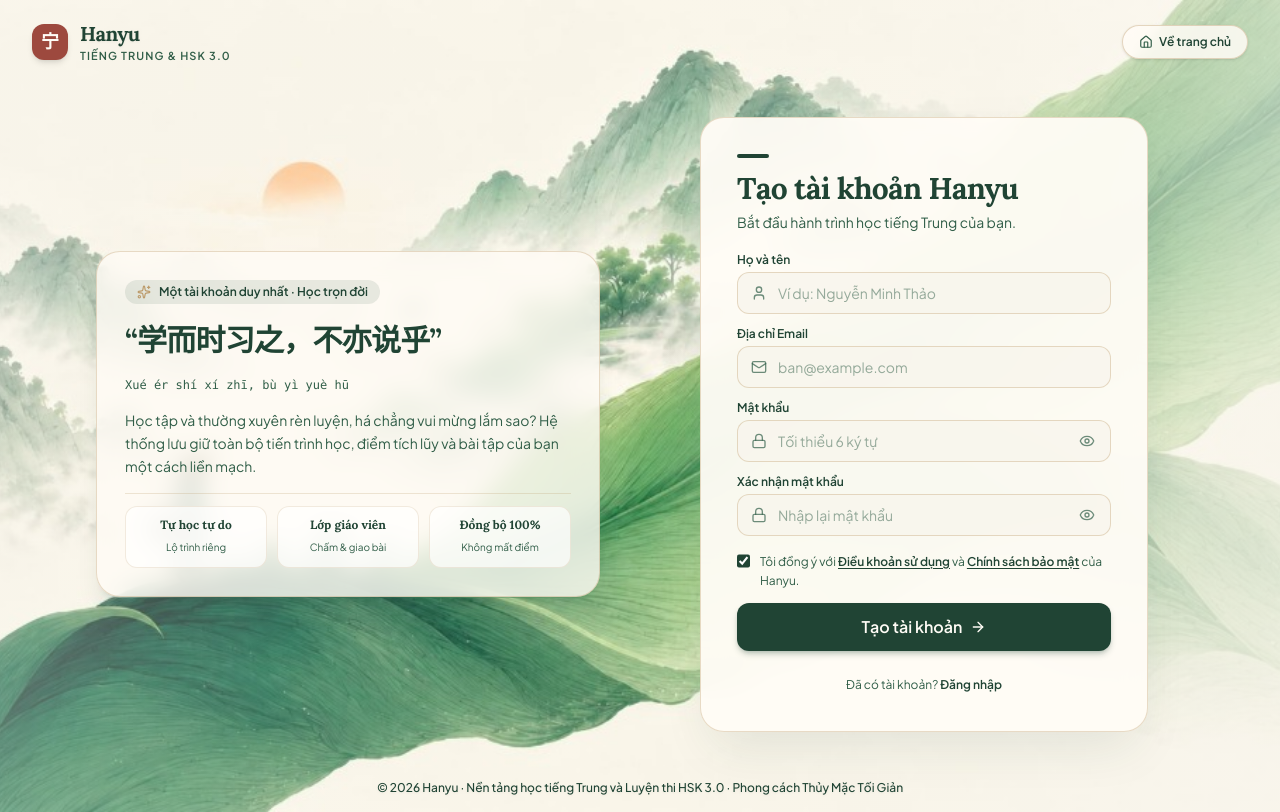
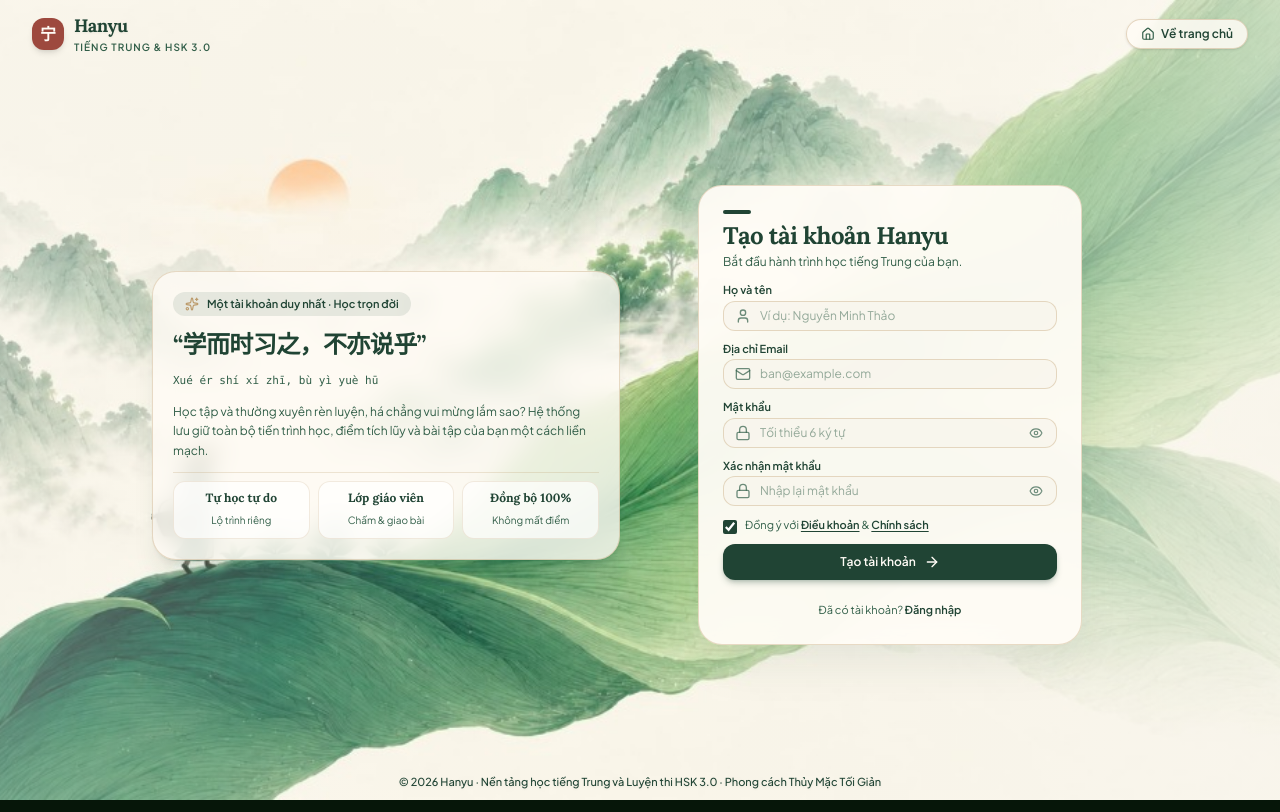
Before and after one commit to Tien263/HSK_FE, a Next.js app: page /register in a window 1280 px wide. Built offline with nearby package versions, Linux system fonts and the light colour scheme.

Commit message:
feat: implement 1920x1080 standard scaling with adaptive viewport-height fit across laptop and desktop screens

```diff
--- a/src/app/register/page.tsx
+++ b/src/app/register/page.tsx
@@ -94,7 +94,7 @@ export default function RegisterPage() {
   };
 
   return (
-    <div className="min-h-screen bg-[#F8F5ED] text-[#204434] font-sans flex flex-col justify-between selection:bg-[#204434] selection:text-[#FFFCF6] relative overflow-hidden">
+    <div className="min-h-screen lg:h-screen lg:max-h-screen flex flex-col justify-between bg-[#F8F5ED] text-[#204434] font-sans selection:bg-[#204434] selection:text-[#FFFCF6] relative overflow-y-auto lg:overflow-hidden">
 
       {/* ===================== FULL-BLEED ARTWORK BACKGROUND ===================== */}
       <div className="absolute inset-0 z-0 pointer-events-none">
@@ -109,20 +109,20 @@ export default function RegisterPage() {
       </div>
 
       {/* Top Bar */}
-      <header className="w-full max-w-7xl mx-auto px-4 sm:px-8 py-5 flex items-center justify-between z-10">
-        <Link href="/" className="flex items-center gap-3 group">
-          <div className="w-9 h-9 rounded-xl bg-[#9D493E] text-[#FFFCF6] flex items-center justify-center font-serif text-lg font-bold shadow-md group-hover:scale-105 transition-transform">
+      <header className="w-full max-w-[1920px] mx-auto px-4 sm:px-8 2xl:px-16 py-3 2xl:py-5 flex items-center justify-between z-10 shrink-0">
+        <Link href="/" className="flex items-center gap-2.5 2xl:gap-3 group">
+          <div className="w-8 h-8 2xl:w-9 2xl:h-9 rounded-xl bg-[#9D493E] text-[#FFFCF6] flex items-center justify-center font-serif text-base 2xl:text-lg font-bold shadow-md group-hover:scale-105 transition-transform">
             <span>宁</span>
           </div>
           <div>
-            <div className="font-serif font-bold text-xl text-[#204434] tracking-tight drop-shadow-xs">Hanyu</div>
-            <div className="text-[11px] text-[#315E48] tracking-widest uppercase font-semibold">Tiếng Trung & HSK 3.0</div>
+            <div className="font-serif font-bold text-lg 2xl:text-xl text-[#204434] tracking-tight drop-shadow-xs">Hanyu</div>
+            <div className="text-[10px] 2xl:text-[11px] text-[#315E48] tracking-widest uppercase font-semibold">Tiếng Trung & HSK 3.0</div>
           </div>
         </Link>
 
         <Link
           href="/"
-          className="inline-flex items-center gap-1.5 text-xs font-semibold text-[#204434] hover:text-[#183629] bg-[#FFFCF6]/85 hover:bg-[#FFFCF6] px-4 py-2 rounded-full border border-[#BC9B6B]/40 transition-all shadow-sm backdrop-blur-sm"
+          className="inline-flex items-center gap-1.5 text-xs font-semibold text-[#204434] hover:text-[#183629] bg-[#FFFCF6]/85 hover:bg-[#FFFCF6] px-3.5 2xl:px-4 py-1.5 2xl:py-2 rounded-full border border-[#BC9B6B]/40 transition-all shadow-sm backdrop-blur-sm"
         >
           <Home className="w-3.5 h-3.5 text-[#315E48]" />
           <span>Về trang chủ</span>
@@ -130,40 +130,40 @@ export default function RegisterPage() {
       </header>
 
       {/* Main 2-Column Section */}
-      <main className="w-full max-w-6xl mx-auto px-4 sm:px-8 py-4 sm:py-8 my-auto relative z-10">
-        <div className="grid grid-cols-1 lg:grid-cols-12 gap-8 lg:gap-12 items-center">
+      <main className="w-full max-w-5xl 2xl:max-w-7xl mx-auto px-4 sm:px-6 2xl:px-12 my-auto relative z-10 py-2 2xl:py-6">
+        <div className="grid grid-cols-1 lg:grid-cols-12 gap-6 2xl:gap-12 items-center">
 
           {/* Left Column (Desktop Only): Value Highlights floating on Landscape */}
-          <div className="lg:col-span-6 hidden lg:flex flex-col justify-center pr-4">
-            <div className="p-7 rounded-3xl bg-[#FFFCF6]/80 backdrop-blur-md border border-[#BC9B6B]/35 shadow-xl shadow-[#204434]/10 space-y-4">
-              <div className="inline-flex items-center gap-2 px-3 py-1 rounded-full bg-[#204434]/10 text-xs font-semibold text-[#204434]">
+          <div className="lg:col-span-6 hidden lg:flex flex-col justify-center pr-2 2xl:pr-6">
+            <div className="p-5 2xl:p-8 rounded-3xl bg-[#FFFCF6]/80 backdrop-blur-md border border-[#BC9B6B]/35 shadow-xl shadow-[#204434]/10 space-y-3 2xl:space-y-4">
+              <div className="inline-flex items-center gap-2 px-3 py-1 rounded-full bg-[#204434]/10 text-[11px] 2xl:text-xs font-semibold text-[#204434]">
                 <Sparkles className="w-3.5 h-3.5 text-[#BC9B6B]" />
                 <span>Một tài khoản duy nhất · Học trọn đời</span>
               </div>
 
-              <h2 className="font-serif text-3xl font-bold tracking-tight text-[#204434] leading-snug">
+              <h2 className="font-serif text-2xl 2xl:text-4xl font-bold tracking-tight text-[#204434] leading-snug">
                 “学而时习之，不亦说乎”
               </h2>
 
-              <p className="text-xs text-[#315E48] font-mono">
+              <p className="text-[11px] 2xl:text-xs text-[#315E48] font-mono">
                 Xué ér shí xí zhī, bù yì yuè hū
               </p>
 
-              <p className="text-sm text-[#315E48] leading-relaxed">
+              <p className="text-xs 2xl:text-sm text-[#315E48] leading-relaxed">
                 Học tập và thường xuyên rèn luyện, há chẳng vui mừng lắm sao? Hệ thống lưu giữ toàn bộ tiến trình học, điểm tích lũy và bài tập của bạn một cách liền mạch.
               </p>
 
               {/* 3 Pillars */}
-              <div className="pt-3 border-t border-[#BC9B6B]/25 grid grid-cols-3 gap-2.5 text-center">
-                <div className="p-2.5 rounded-xl bg-white/70 border border-[#BC9B6B]/20">
+              <div className="pt-2 2xl:pt-3 border-t border-[#BC9B6B]/25 grid grid-cols-3 gap-2 2xl:gap-2.5 text-center">
+                <div className="p-2 2xl:p-2.5 rounded-xl bg-white/70 border border-[#BC9B6B]/20">
                   <span className="block font-serif text-xs font-bold text-[#204434]">Tự học tự do</span>
                   <span className="text-[10px] text-[#315E48]">Lộ trình riêng</span>
                 </div>
-                <div className="p-2.5 rounded-xl bg-white/70 border border-[#BC9B6B]/20">
+                <div className="p-2 2xl:p-2.5 rounded-xl bg-white/70 border border-[#BC9B6B]/20">
                   <span className="block font-serif text-xs font-bold text-[#204434]">Lớp giáo viên</span>
                   <span className="text-[10px] text-[#315E48]">Chấm & giao bài</span>
                 </div>
-                <div className="p-2.5 rounded-xl bg-white/70 border border-[#BC9B6B]/20">
+                <div className="p-2 2xl:p-2.5 rounded-xl bg-white/70 border border-[#BC9B6B]/20">
                   <span className="block font-serif text-xs font-bold text-[#204434]">Đồng bộ 100%</span>
                   <span className="text-[10px] text-[#315E48]">Không mất điểm</span>
                 </div>
@@ -172,121 +172,121 @@ export default function RegisterPage() {
           </div>
 
           {/* Right Column: Ivory Form Card */}
-          <div className="lg:col-span-6 w-full max-w-md mx-auto">
-            <div className="bg-[#FFFCF6]/95 backdrop-blur-md border border-[#BC9B6B]/35 rounded-3xl p-7 sm:p-9 shadow-2xl shadow-[#204434]/10">
+          <div className="lg:col-span-6 w-full max-w-sm 2xl:max-w-md mx-auto">
+            <div className="bg-[#FFFCF6]/95 backdrop-blur-md border border-[#BC9B6B]/35 rounded-3xl p-5 sm:p-6 2xl:p-8 shadow-2xl shadow-[#204434]/10">
 
               {/* Header */}
-              <div className="mb-5">
-                <div className="w-8 h-1 bg-[#204434] rounded-full mb-3" />
-                <h1 className="font-serif text-3xl font-bold text-[#204434] tracking-tight">
+              <div className="mb-3 2xl:mb-4">
+                <div className="w-7 2xl:w-8 h-1 bg-[#204434] rounded-full mb-1.5 2xl:mb-2.5" />
+                <h1 className="font-serif text-2xl 2xl:text-3xl font-bold text-[#204434] tracking-tight">
                   Tạo tài khoản Hanyu
                 </h1>
-                <p className="text-sm text-[#315E48] mt-1.5">
+                <p className="text-xs 2xl:text-sm text-[#315E48] mt-0.5">
                   Bắt đầu hành trình học tiếng Trung của bạn.
                 </p>
               </div>
 
               {/* Error Alert */}
               {error && (
-                <div className="mb-4 p-3.5 rounded-xl bg-[#9D493E]/10 border border-[#9D493E]/30 text-xs text-[#9D493E] font-medium flex items-start gap-2.5">
+                <div className="mb-3 p-2.5 2xl:p-3 rounded-xl bg-[#9D493E]/10 border border-[#9D493E]/30 text-xs text-[#9D493E] font-medium flex items-start gap-2">
                   <AlertCircle className="w-4 h-4 shrink-0 mt-0.5" />
                   <span>{error}</span>
                 </div>
               )}
 
               {/* Register Form */}
-              <form onSubmit={handleRegister} className="space-y-3">
+              <form onSubmit={handleRegister} className="space-y-2.5 2xl:space-y-3">
                 {/* Full Name */}
                 <div>
-                  <label className="block text-xs font-semibold text-[#204434] mb-1">
+                  <label className="block text-[11px] 2xl:text-xs font-semibold text-[#204434] mb-0.5 2xl:mb-1">
                     Họ và tên
                   </label>
                   <div className="relative flex items-center">
-                    <User className="w-4 h-4 text-[#315E48]/70 absolute left-3.5 pointer-events-none" />
+                    <User className="w-4 h-4 text-[#315E48]/70 absolute left-3 pointer-events-none" />
                     <input
                       type="text"
                       required
                       value={name}
                       onChange={(e) => setName(e.target.value)}
                       placeholder="Ví dụ: Nguyễn Minh Thảo"
-                      className="w-full bg-[#F8F5ED]/80 border border-[#BC9B6B]/35 focus:border-[#204434] focus:bg-[#FFFCF6] focus:ring-2 focus:ring-[#204434]/15 rounded-xl pl-10 pr-4 py-2.5 text-sm text-[#204434] placeholder-[#315E48]/50 outline-none transition"
+                      className="w-full bg-[#F8F5ED]/80 border border-[#BC9B6B]/35 focus:border-[#204434] focus:bg-[#FFFCF6] focus:ring-2 focus:ring-[#204434]/15 rounded-xl pl-9 pr-3.5 py-1.5 2xl:py-2 text-xs 2xl:text-sm text-[#204434] placeholder-[#315E48]/50 outline-none transition"
                     />
                   </div>
                 </div>
 
                 {/* Email */}
                 <div>
-                  <label className="block text-xs font-semibold text-[#204434] mb-1">
+                  <label className="block text-[11px] 2xl:text-xs font-semibold text-[#204434] mb-0.5 2xl:mb-1">
                     Địa chỉ Email
                   </label>
                   <div className="relative flex items-center">
-                    <Mail className="w-4 h-4 text-[#315E48]/70 absolute left-3.5 pointer-events-none" />
+                    <Mail className="w-4 h-4 text-[#315E48]/70 absolute left-3 pointer-events-none" />
                     <input
                       type="email"
                       required
                       value={email}
                       onChange={(e) => setEmail(e.target.value)}
                       placeholder="ban@example.com"
-                      className="w-full bg-[#F8F5ED]/80 border border-[#BC9B6B]/35 focus:border-[#204434] focus:bg-[#FFFCF6] focus:ring-2 focus:ring-[#204434]/15 rounded-xl pl-10 pr-4 py-2.5 text-sm text-[#204434] placeholder-[#315E48]/50 outline-none transition"
+                      className="w-full bg-[#F8F5ED]/80 border border-[#BC9B6B]/35 focus:border-[#204434] focus:bg-[#FFFCF6] focus:ring-2 focus:ring-[#204434]/15 rounded-xl pl-9 pr-3.5 py-1.5 2xl:py-2 text-xs 2xl:text-sm text-[#204434] placeholder-[#315E48]/50 outline-none transition"
                     />
                   </div>
                 </div>
 
                 {/* Password */}
                 <div>
-                  <label className="block text-xs font-semibold text-[#204434] mb-1">
+                  <label className="block text-[11px] 2xl:text-xs font-semibold text-[#204434] mb-0.5 2xl:mb-1">
                     Mật khẩu
                   </label>
                   <div className="relative flex items-center">
-                    <Lock className="w-4 h-4 text-[#315E48]/70 absolute left-3.5 pointer-events-none" />
+                    <Lock className="w-4 h-4 text-[#315E48]/70 absolute left-3 pointer-events-none" />
                     <input
                       type={showPassword ? "text" : "password"}
                       required
                       value={password}
                       onChange={(e) => setPassword(e.target.value)}
                       placeholder="Tối thiểu 6 ký tự"
-                      className="w-full bg-[#F8F5ED]/80 border border-[#BC9B6B]/35 focus:border-[#204434] focus:bg-[#FFFCF6] focus:ring-2 focus:ring-[#204434]/15 rounded-xl pl-10 pr-11 py-2.5 text-sm text-[#204434] placeholder-[#315E48]/50 outline-none transition"
+                      className="w-full bg-[#F8F5ED]/80 border border-[#BC9B6B]/35 focus:border-[#204434] focus:bg-[#FFFCF6] focus:ring-2 focus:ring-[#204434]/15 rounded-xl pl-9 pr-10 py-1.5 2xl:py-2 text-xs 2xl:text-sm text-[#204434] placeholder-[#315E48]/50 outline-none transition"
                     />
                     <button
                       type="button"
                       onClick={() => setShowPassword(!showPassword)}
                       aria-label={showPassword ? "Ẩn mật khẩu" : "Hiện mật khẩu"}
-                      className="absolute right-3.5 text-[#315E48]/70 hover:text-[#204434] transition p-0.5 cursor-pointer"
+                      className="absolute right-3 text-[#315E48]/70 hover:text-[#204434] transition p-0.5 cursor-pointer"
                     >
-                      {showPassword ? <EyeOff className="w-4 h-4" /> : <Eye className="w-4 h-4" />}
+                      {showPassword ? <EyeOff className="w-3.5 h-3.5" /> : <Eye className="w-3.5 h-3.5" />}
                     </button>
                   </div>
                 </div>
 
                 {/* Confirm Password */}
                 <div>
-                  <label className="block text-xs font-semibold text-[#204434] mb-1">
+                  <label className="block text-[11px] 2xl:text-xs font-semibold text-[#204434] mb-0.5 2xl:mb-1">
                     Xác nhận mật khẩu
                   </label>
                   <div className="relative flex items-center">
-                    <Lock className="w-4 h-4 text-[#315E48]/70 absolute left-3.5 pointer-events-none" />
+                    <Lock className="w-4 h-4 text-[#315E48]/70 absolute left-3 pointer-events-none" />
                     <input
                       type={showConfirmPassword ? "text" : "password"}
                       required
                       value={confirmPassword}
                       onChange={(e) => setConfirmPassword(e.target.value)}
                       placeholder="Nhập lại mật khẩu"
-                      className="w-full bg-[#F8F5ED]/80 border border-[#BC9B6B]/35 focus:border-[#204434] focus:bg-[#FFFCF6] focus:ring-2 focus:ring-[#204434]/15 rounded-xl pl-10 pr-11 py-2.5 text-sm text-[#204434] placeholder-[#315E48]/50 outline-none transition"
+                      className="w-full bg-[#F8F5ED]/80 border border-[#BC9B6B]/35 focus:border-[#204434] focus:bg-[#FFFCF6] focus:ring-2 focus:ring-[#204434]/15 rounded-xl pl-9 pr-10 py-1.5 2xl:py-2 text-xs 2xl:text-sm text-[#204434] placeholder-[#315E48]/50 outline-none transition"
                     />
                     <button
                       type="button"
                       onClick={() => setShowConfirmPassword(!showConfirmPassword)}
                       aria-label={showConfirmPassword ? "Ẩn mật khẩu" : "Hiện mật khẩu"}
-                      className="absolute right-3.5 text-[#315E48]/70 hover:text-[#204434] transition p-0.5 cursor-pointer"
+                      className="absolute right-3 text-[#315E48]/70 hover:text-[#204434] transition p-0.5 cursor-pointer"
                     >
-                      {showConfirmPassword ? <EyeOff className="w-4 h-4" /> : <Eye className="w-4 h-4" />}
+                      {showConfirmPassword ? <EyeOff className="w-3.5 h-3.5" /> : <Eye className="w-3.5 h-3.5" />}
                     </button>
                   </div>
                 </div>
 
                 {/* Terms agreement checkbox */}
-                <div className="pt-1">
-                  <label className="flex items-start gap-2.5 cursor-pointer select-none text-xs text-[#315E48] leading-relaxed">
+                <div className="pt-0.5">
+                  <label className="flex items-start gap-2 cursor-pointer select-none text-[11px] 2xl:text-xs text-[#315E48] leading-tight">
                     <input
                       type="checkbox"
                       checked={agreeTerms}
@@ -294,15 +294,14 @@ export default function RegisterPage() {
                       className="mt-0.5 rounded border-[#BC9B6B] text-[#204434] focus:ring-[#204434] w-3.5 h-3.5 cursor-pointer accent-[#204434]"
                     />
                     <span>
-                      Tôi đồng ý với{" "}
+                      Đồng ý với{" "}
                       <span className="text-[#204434] font-semibold underline underline-offset-2">
-                        Điều khoản sử dụng
+                        Điều khoản
                       </span>{" "}
-                      và{" "}
+                      &{" "}
                       <span className="text-[#204434] font-semibold underline underline-offset-2">
-                        Chính sách bảo mật
-                      </span>{" "}
-                      của Hanyu.
+                        Chính sách
+                      </span>
                     </span>
                   </label>
                 </div>
@@ -311,10 +310,10 @@ export default function RegisterPage() {
                 <button
                   type="submit"
                   disabled={loading}
-                  className="w-full bg-[#204434] hover:bg-[#183629] text-[#FFFCF6] font-semibold py-3 rounded-xl transition duration-200 shadow-md shadow-[#204434]/25 flex items-center justify-center gap-2 cursor-pointer disabled:opacity-70 mt-2"
+                  className="w-full bg-[#204434] hover:bg-[#183629] text-[#FFFCF6] font-semibold py-2.5 2xl:py-3 rounded-xl transition duration-200 shadow-md shadow-[#204434]/25 flex items-center justify-center gap-2 cursor-pointer disabled:opacity-70 mt-1.5 text-xs 2xl:text-sm"
                 >
                   {loading ? (
-                    <div className="w-5 h-5 border-2 border-white/30 border-t-white rounded-full animate-spin" />
+                    <div className="w-4 h-4 2xl:w-5 2xl:h-5 border-2 border-white/30 border-t-white rounded-full animate-spin" />
                   ) : (
                     <>
                       <span>Tạo tài khoản</span>
@@ -324,11 +323,11 @@ export default function RegisterPage() {
                 </button>
 
                 {/* Already have account link */}
-                <div className="text-center pt-2">
-                  <span className="text-xs text-[#315E48]">Đã có tài khoản? </span>
+                <div className="text-center pt-1.5">
+                  <span className="text-[11px] 2xl:text-xs text-[#315E48]">Đã có tài khoản? </span>
                   <Link
                     href="/login"
-                    className="text-xs font-semibold text-[#204434] hover:underline"
+                    className="text-[11px] 2xl:text-xs font-semibold text-[#204434] hover:underline"
                   >
                     Đăng nhập
                   </Link>
@@ -342,7 +341,7 @@ export default function RegisterPage() {
       </main>
 
       {/* Footer */}
-      <footer className="w-full max-w-7xl mx-auto px-4 sm:px-8 py-4 text-center text-xs text-[#204434] font-medium z-10 drop-shadow-xs">
+      <footer className="w-full max-w-[1920px] mx-auto px-4 sm:px-8 py-2.5 2xl:py-4 text-center text-[11px] 2xl:text-xs text-[#204434] font-medium z-10 drop-shadow-xs shrink-0">
         © 2026 Hanyu · Nền tảng học tiếng Trung và Luyện thi HSK 3.0 · Phong cách Thủy Mặc Tối Giản
       </footer>
     </div>
--- a/src/app/s/home/page.tsx
+++ b/src/app/s/home/page.tsx
@@ -345,9 +345,9 @@ export default function StudentHomePage() {
       <div className="flex-1 lg:pl-64 flex flex-col min-h-screen">
 
         {/* Top Navbar */}
-        <header className="h-20 bg-[#FFFCF6]/85 backdrop-blur-md border-b border-[#BC9B6B]/25 px-6 lg:px-10 flex items-center justify-between sticky top-0 z-30">
+        <header className="h-16 2xl:h-20 bg-[#FFFCF6]/85 backdrop-blur-md border-b border-[#BC9B6B]/25 px-4 sm:px-6 2xl:px-10 flex items-center justify-between sticky top-0 z-30">
           <div className="flex items-center gap-3">
-            <div className="w-10 h-10 rounded-xl overflow-hidden bg-[#204434]/10 border border-[#204434]/20 relative shrink-0">
+            <div className="w-9 h-9 2xl:w-10 2xl:h-10 rounded-xl overflow-hidden bg-[#204434]/10 border border-[#204434]/20 relative shrink-0">
               <Image
                 src="/theme/avatar-student.jpg"
                 alt="Avatar"
@@ -385,7 +385,7 @@ export default function StudentHomePage() {
         </header>
 
         {/* ===================== DASHBOARD BODY (6 SPEC SECTIONS) ===================== */}
-        <main className="p-6 lg:p-8 space-y-8 max-w-6xl w-full mx-auto">
+        <main className="p-4 sm:p-6 2xl:p-8 space-y-6 2xl:space-y-8 max-w-6xl 2xl:max-w-7xl w-full mx-auto">
 
           {/* ========================================================================= */}
           {/* KHU VỰC 1: BANNER CHÀO ĐÓN HỌC VIÊN */}
```
Also changed, not shown: src/app/login/page.tsx (+49 -50 lines), src/app/onboarding/page.tsx (+13 -13 lines), src/app/verify-email/page.tsx (+31 -31 lines).
